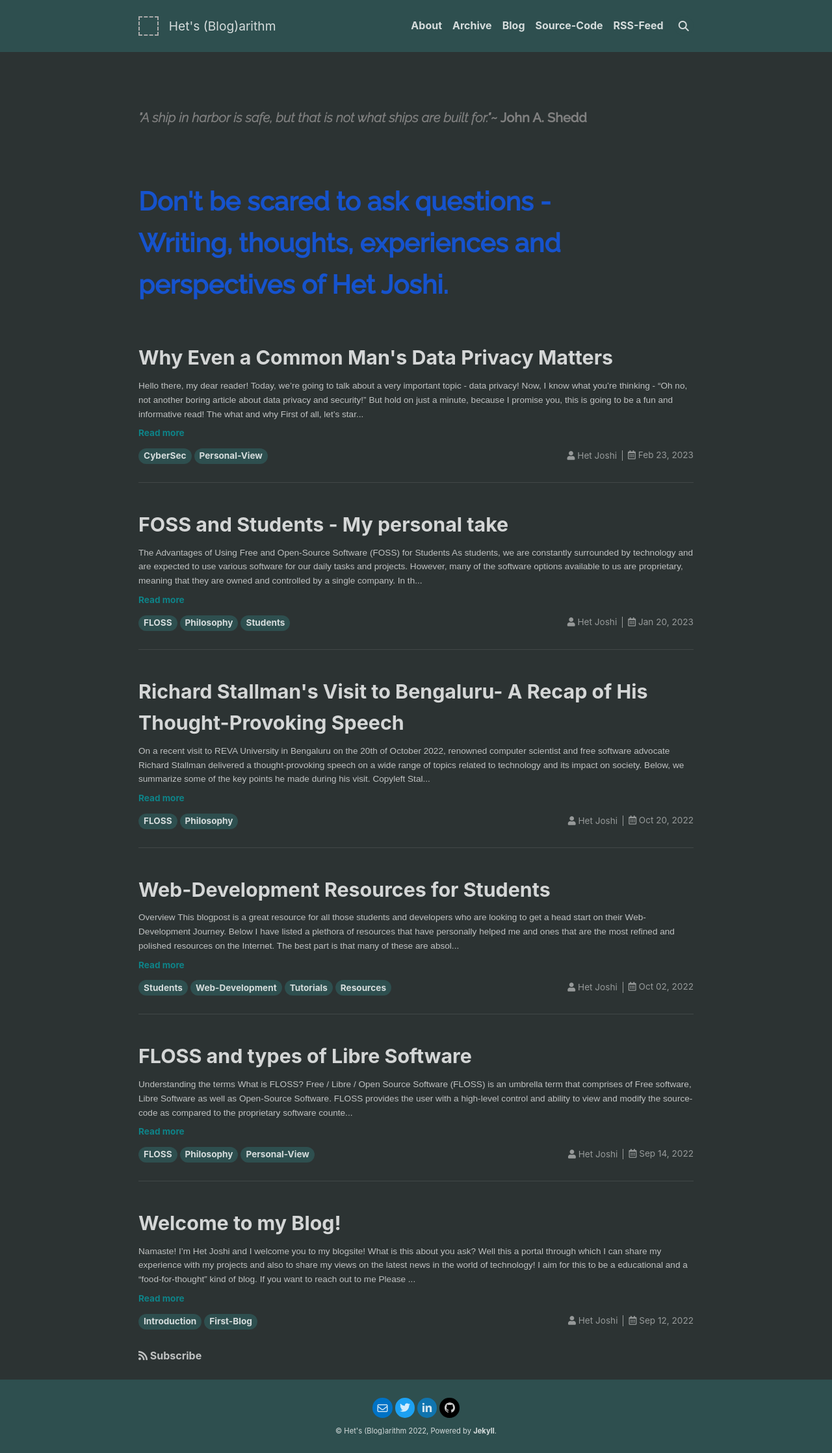
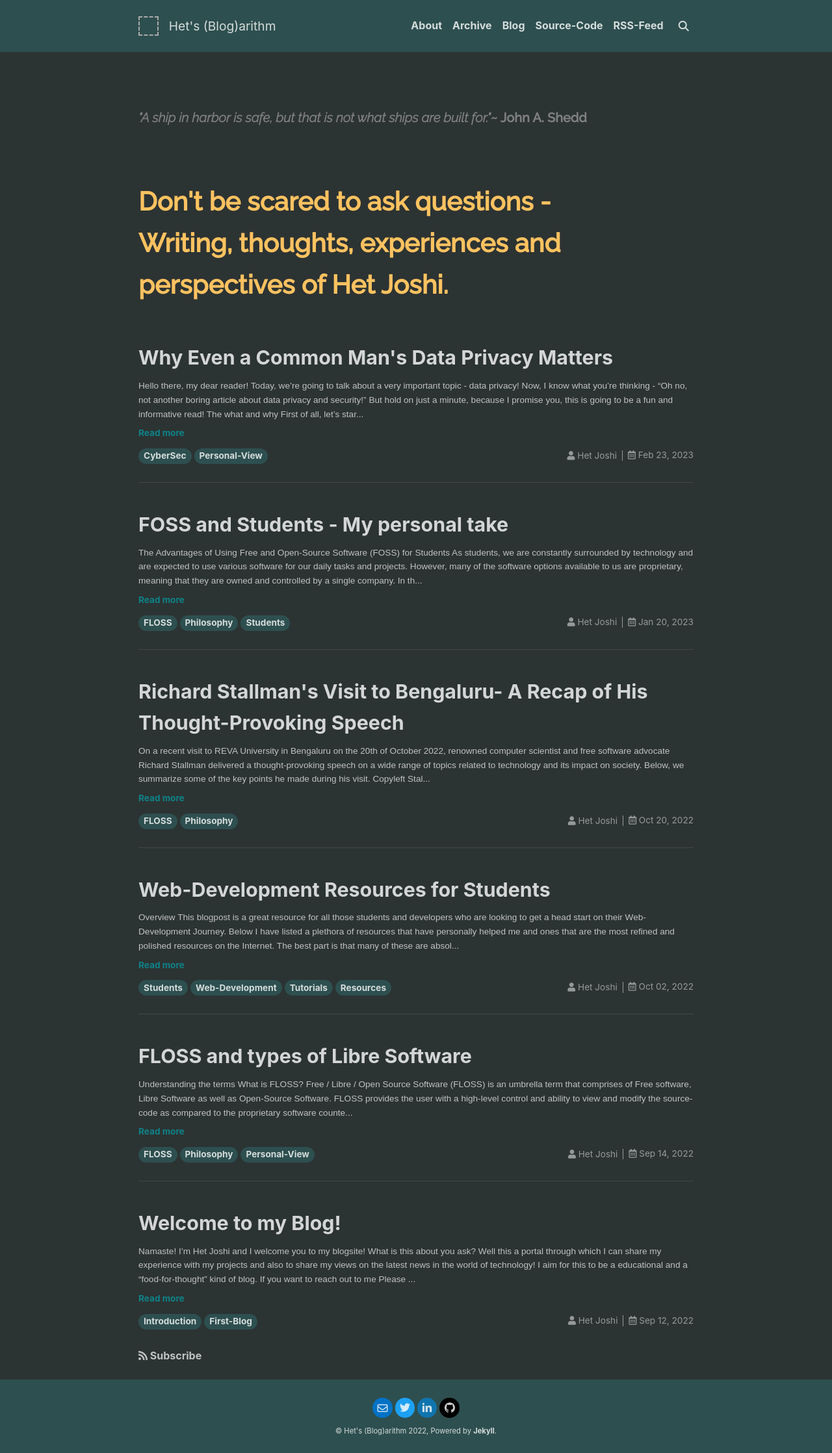
Before and after one commit to Het-Joshi/blog, a Jekyll site: the page built from index.html, in a window 1280 px wide. Shown: the whole page at 65% size. Built offline with Jekyll 4.4.1, drawn with Linux system fonts in a browser that asks for light colours; nearby versions of some CDN libraries; the list of posts is cut into pages by our own code.

Commit message:
Update article-header.html

```diff
--- a/_includes/article-header.html
+++ b/_includes/article-header.html
@@ -20,7 +20,7 @@
     <div class="article__header">
       {%- if _show_title -%}
       <header>
-          <h2 style="color:#1653CD; font-family: 'Raleway', sans-serif; font-size: 2.5rem;">{{ _article_title }}</h2>
+          <h2 style="color:#FEC260; font-family: 'Raleway', sans-serif; font-size: 2.5rem;">{{ _article_title }}</h2>
       </header>
       {%- endif -%}
       {%- if _show_edit_on_github -%}
```
